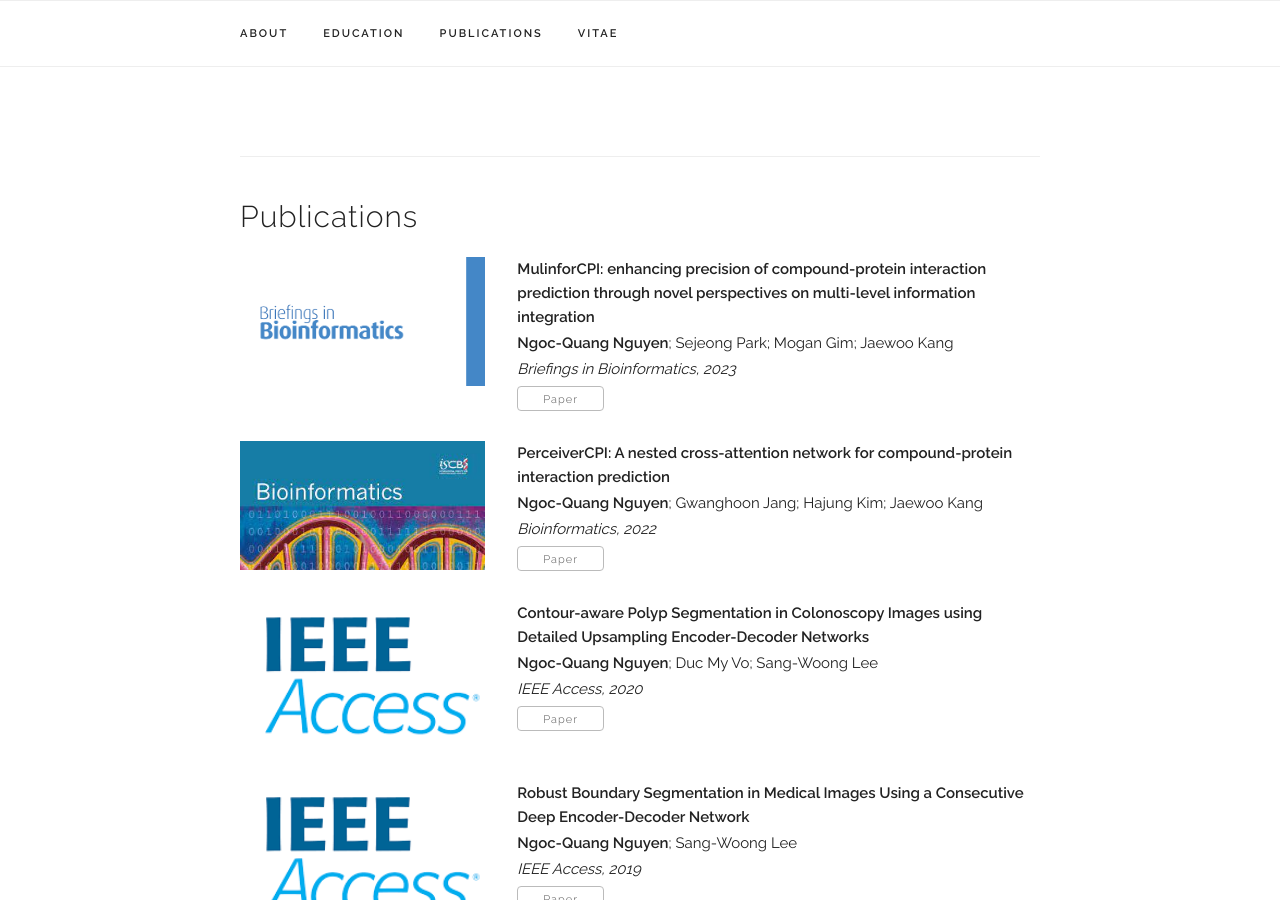
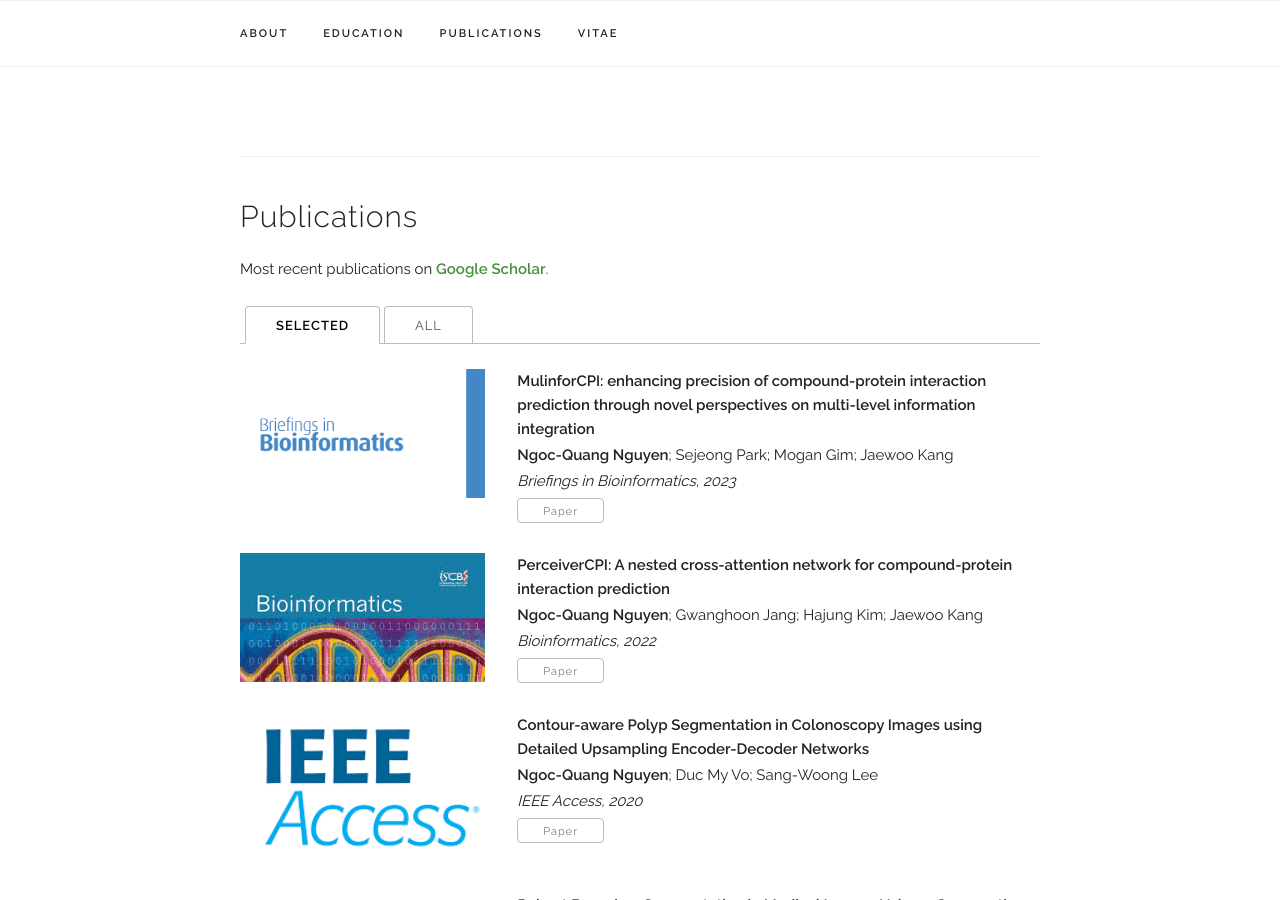
Before and after one commit to quangnguyenbn99/quangnguyenbn99.github.io, a Jekyll site: the page built from index.html, in a window 1280 px wide and 900 px high, scrolled down 1663 px. Built offline with Jekyll 4.4.1, drawn with Linux system fonts in a browser that asks for light colours; some web fonts are replaced.

Commit message:
Update index.html

```diff
--- a/index.html
+++ b/index.html
@@ -142,14 +142,14 @@ layout: default
 <div class="docs-section" id="publications">
   <h4>Publications</h4>
 
-  <!-- <p>Most recent publications on <a href="{{ site.data.main_info.google_scholar }}" target="_blank">Google Scholar</a>.<br/> -->
+  <p>Most recent publications on <a href="{{ site.data.main_info.google_scholar }}" target="_blank">Google Scholar</a>.<br/>
   <!-- <sup>*</sup> indicates equal contribution. -->
   <!-- </p> -->
 
-  <!-- <ul class="tab-nav">
+  <ul class="tab-nav">
     <li><div class="button active" data-ref="#papers-selected">Selected</div></li>
     <li><div class="button" data-ref="#papers-all">All</div></li>
-  </ul> -->
+  </ul>
 
   <div class="tab-content">
     <div class="tab-pane active" id="papers-selected">
@@ -197,7 +197,7 @@ layout: default
       {% endfor %}
     </div>
 
-    <!-- <div class="tab-pane" id="papers-all">
+    <div class="tab-pane" id="papers-all">
       {% for paper in site.data.publications.papers %}
         <div class="paper">
           <div class="row">
@@ -235,7 +235,7 @@ layout: default
           </div>
         </div>
     {% endfor %}
-    </div> -->
+    </div>
 
 </div>
 
```
